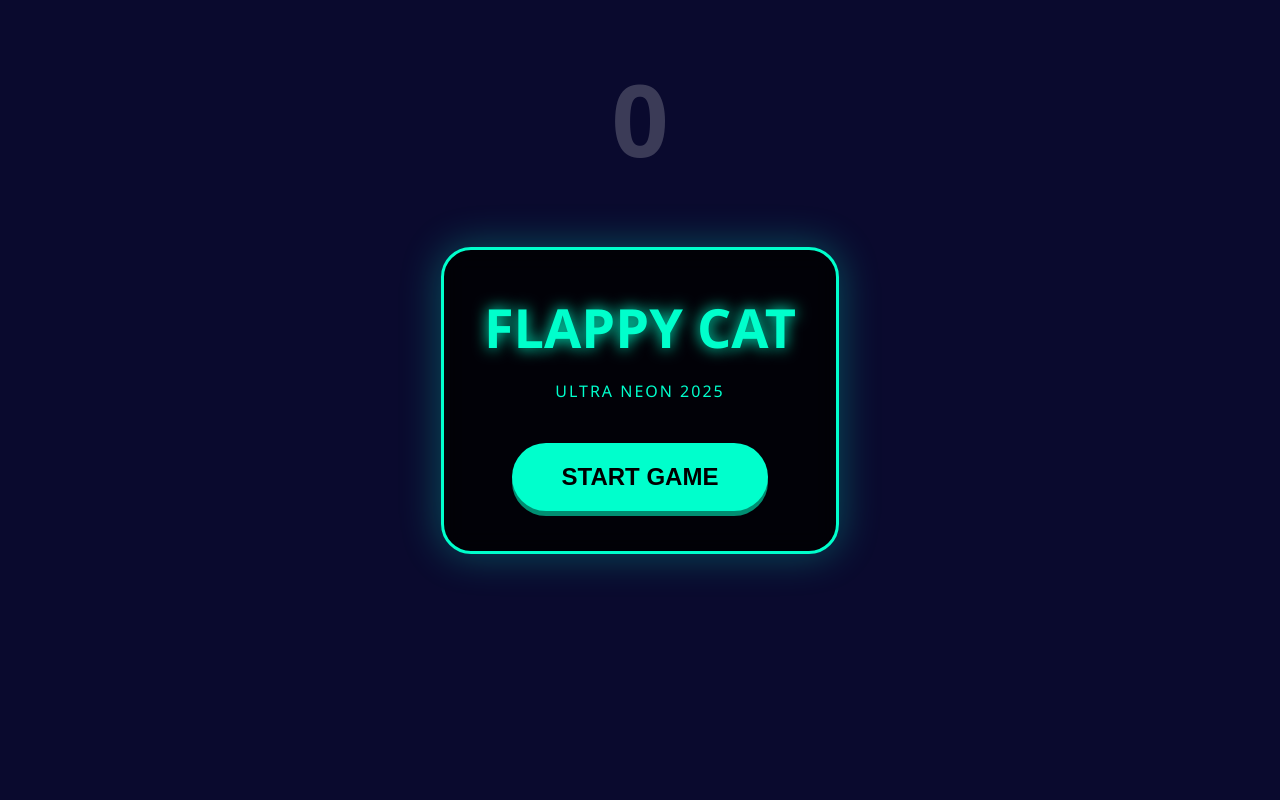
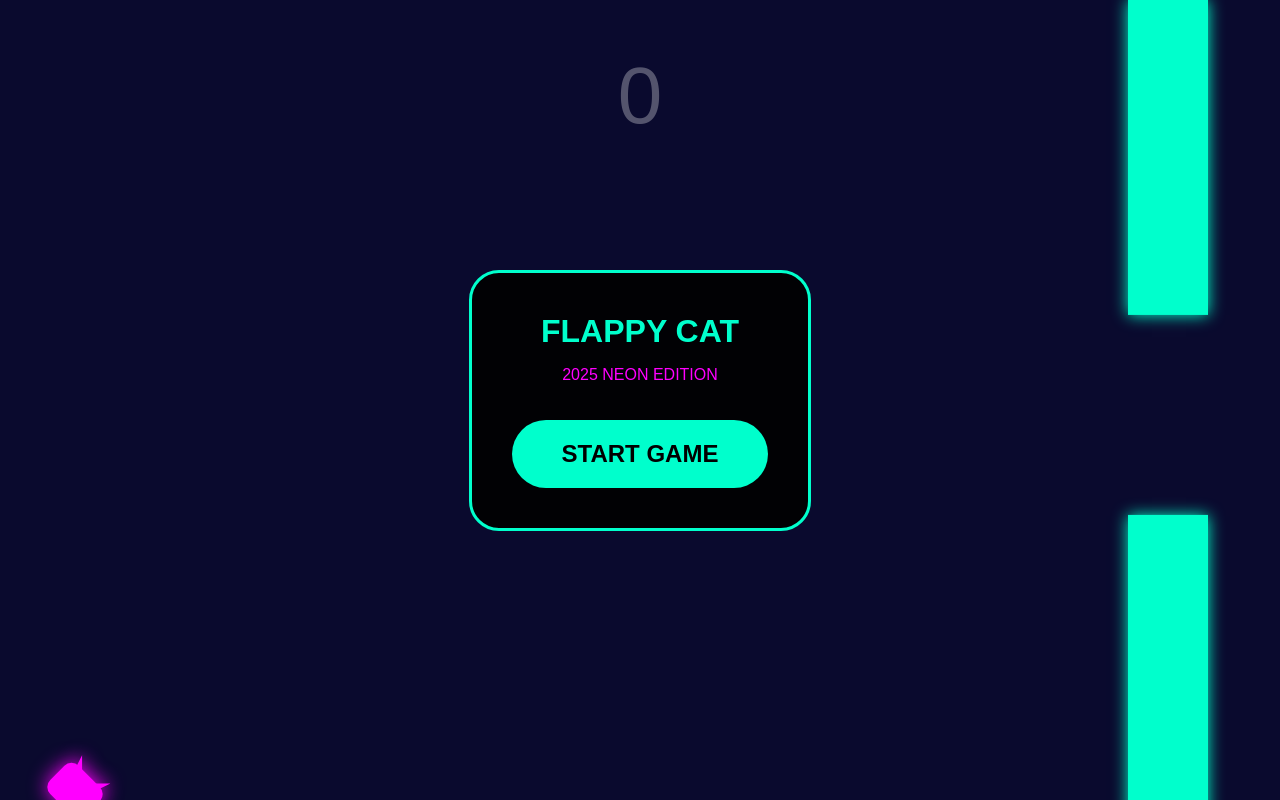
Before and after one commit to ahmedadan1/Flappy-cat-, a plain HTML site: page index.html in a window 1280 px wide. Both pictures are taken after a click on the button "START GAME". Drawn offline with Linux system fonts and the light colour scheme.

Commit message:
Refactor HTML structure and update styles

```diff
--- a/index.html
+++ b/index.html
@@ -6,108 +6,81 @@
     <title>Flappy Cat 2025</title>
     <style>
         * { box-sizing: border-box; touch-action: manipulation; }
-        body { margin: 0; overflow: hidden; background: #050505; font-family: 'Segoe UI', Tahoma, Geneva, Verdana, sans-serif; height: 100vh; width: 100vw; }
+        body { margin: 0; overflow: hidden; background: #050505; font-family: sans-serif; height: 100vh; width: 100vw; }
+        #game-container { position: relative; width: 100%; height: 100%; }
+        canvas { display: block; width: 100%; height: 100%; background: #0a0a2e; }
 
-        #game-wrap { position: relative; width: 100%; height: 100%; display: flex; flex-direction: column; }
-        canvas { display: block; flex-grow: 1; background: #0a0a2e; width: 100%; height: 100%; }
-
-        /* UI Layer */
-        #overlay {
+        /* UI Styling */
+        #ui {
             position: absolute; top: 0; left: 0; width: 100%; height: 100%;
-            display: flex; align-items: center; justify-content: center; pointer-events: none;
-            z-index: 20;
+            display: flex; align-items: center; justify-content: center; z-index: 10;
         }
         #menu {
-            pointer-events: auto; text-align: center; background: rgba(0, 0, 0, 0.85);
-            padding: 40px; border-radius: 30px; border: 3px solid #00ffcc;
-            box-shadow: 0 0 40px rgba(0, 255, 204, 0.3); backdrop-filter: blur(10px);
+            text-align: center; background: rgba(0, 0, 0, 0.9); padding: 40px;
+            border-radius: 30px; border: 3px solid #00ffcc; color: white;
         }
-        h1 { color: #00ffcc; font-size: clamp(32px, 8vw, 54px); margin: 0; text-shadow: 0 0 15px #00ffcc; text-transform: uppercase; }
-
         button {
-            background: #00ffcc; color: #000; border: none; padding: 20px 50px;
-            font-size: 24px; font-weight: 900; cursor: pointer; border-radius: 50px;
-            margin-top: 25px; transition: 0.2s; box-shadow: 0 5px 0 #008f72;
+            background: #00ffcc; color: black; border: none; padding: 20px 50px;
+            font-size: 24px; font-weight: bold; border-radius: 50px; cursor: pointer;
+            margin-top: 20px;
         }
-        button:active { transform: translateY(4px); box-shadow: 0 1px 0 #008f72; }
-
-        #score-view {
+        #score {
             position: absolute; top: 50px; width: 100%; text-align: center;
-            font-size: 100px; color: rgba(255, 255, 255, 0.2); font-weight: 900;
-            pointer-events: none; z-index: 10;
+            font-size: 80px; color: white; opacity: 0.3; pointer-events: none; z-index: 5;
         }
     </style>
 </head>
 <body>
 
-    <div id="game-wrap">
-        <div id="score-view">0</div>
-        <div id="overlay">
+    <div id="game-container">
+        <div id="score">0</div>
+        <div id="ui">
             <div id="menu">
-                <h1>FLAPPY CAT</h1>
-                <p style="color: #00ffcc; letter-spacing: 2px;">ULTRA NEON 2025</p>
-                <button id="startBtn">START GAME</button>
+                <h1 style="margin:0; color:#00ffcc;">FLAPPY CAT</h1>
+                <p style="color:#ff00ff;">2025 NEON EDITION</p>
+                <button onclick="startGame()">START GAME</button>
             </div>
         </div>
-        <canvas id="game"></canvas>
+        <canvas id="gameCanvas"></canvas>
     </div>
 
     <script>
-        const canvas = document.getElementById('game');
+        const canvas = document.getElementById('gameCanvas');
         const ctx = canvas.getContext('2d');
-        const scoreView = document.getElementById('score-view');
-        const menu = document.getElementById('menu');
-        const startBtn = document.getElementById('startBtn');
+        const scoreEl = document.getElementById('score');
+        const uiEl = document.getElementById('ui');
 
-        // Resize function for Computer and Phone
-        function resize() {
-            canvas.width = window.innerWidth;
-            canvas.height = window.innerHeight;
-        }
-        window.addEventListener('resize', resize);
-        resize();
+        canvas.width = window.innerWidth;
+        canvas.height = window.innerHeight;
 
-        let gameState = 'START';
+        let gameState = 'MENU';
         let score = 0;
         let pipes = [];
-        let cat = { x: 80, y: 0, w: 45, h: 35, v: 0, g: 0.45, jump: -8 };
+        let cat = { x: 50, y: 0, w: 50, h: 40, v: 0, g: 0.5 };
 
         function startGame() {
             gameState = 'PLAYING';
-            menu.style.display = 'none';
+            uiEl.style.display = 'none';
             score = 0;
-            scoreView.innerText = "0";
+            scoreEl.innerText = "0";
             pipes = [];
             cat.y = canvas.height / 2;
             cat.v = 0;
         }
 
         function flap() {
-            if (gameState === 'PLAYING') {
-                cat.v = cat.jump;
-            }
+            if (gameState === 'PLAYING') cat.v = -8;
         }
 
-        // Input Listeners (Mouse, Touch, and Keyboard)
-        startBtn.addEventListener('click', (e) => {
-            e.stopPropagation();
-            startGame();
-        });
-
-        window.addEventListener('mousedown', (e) => {
-            if (e.target.tagName !== 'BUTTON') flap();
-        });
-
+        // Input handling
+        window.addEventListener('mousedown', flap);
         window.addEventListener('touchstart', (e) => {
-            if (e.target.tagName !== 'BUTTON') {
+            if (gameState === 'PLAYING') {
                 flap();
-                if (gameState === 'PLAYING') e.preventDefault();
+                e.preventDefault();
             }
         }, { passive: false });
-
-        window.addEventListener('keydown', (e) => {
-            if (e.code === 'Space' || e.code === 'ArrowUp') flap();
-        });
+        window.addEventListener('keydown', (e) => { if(e.code === 'Space') flap(); });
 
         function update() {
             if (gameState !== 'PLAYING') return;
@@ -115,77 +88,77 @@
             cat.v += cat.g;
             cat.y += cat.v;
 
-            // Pipe Generation
+            // Collision with floor/ceiling
+            if (cat.y + cat.h > canvas.height || cat.y < 0) {
+                gameState = 'MENU';
+                uiEl.style.display = 'flex';
+            }
+
+            // Pipe spawning
             if (pipes.length === 0 || pipes[pipes.length - 1].x < canvas.width - 300) {
-                let gap = 200;
-                let topH = Math.random() * (canvas.height - gap - 200) + 100;
-                pipes.push({ x: canvas.width, top: topH, gap: gap, passed: false });
+                let pipeGap = 200;
+                let topHeight = Math.random() * (canvas.height - 400) + 100;
+                pipes.push({ x: canvas.width, top: topHeight, gap: pipeGap, passed: false });
             }
 
             pipes.forEach((p, i) => {
                 p.x -= 4;
 
-                // Collision Detection
-                if (cat.x + 5 < p.x + 80 && cat.x + cat.w - 5 > p.x &&
-                    (cat.y + 5 < p.top || cat.y + cat.h - 5 > p.top + p.gap)) {
-                    gameState = 'START';
-                    menu.style.display = 'block';
+                // Collision with pipes
+                if (cat.x < p.x + 80 && cat.x + cat.w > p.x &&
+                    (cat.y < p.top || cat.y + cat.h > p.top + p.gap)) {
+                    gameState = 'MENU';
+                    uiEl.style.display = 'flex';
                 }
 
                 // Scoring
                 if (!p.passed && p.x + 80 < cat.x) {
                     p.passed = true;
                     score++;
-                    scoreView.innerText = score;
+                    scoreEl.innerText = score;
                 }
 
                 if (p.x < -100) pipes.splice(i, 1);
             });
-
-            // Boundary Check
-            if (cat.y + cat.h > canvas.height || cat.y < 0) {
-                gameState = 'START';
-                menu.style.display = 'block';
-            }
         }
 
         function draw() {
-            ctx.clearRect(0, 0, canvas.width, canvas.height);
-
-            // Background
             ctx.fillStyle = '#0a0a2e';
-            ctx.fillRect(0,0, canvas.width, canvas.height);
+            ctx.fillRect(0, 0, canvas.width, canvas.height);
 
             // Draw Pipes
+            ctx.fillStyle = '#00ffcc';
             ctx.shadowBlur = 15;
-            ctx.shadowColor = "#00ffcc";
-            ctx.fillStyle = "#00ffcc";
+            ctx.shadowColor = '#00ffcc';
             pipes.forEach(p => {
-                ctx.fillRect(p.x, 0, 80, p.top); // Top Pipe
-                ctx.fillRect(p.x, p.top + p.gap, 80, canvas.height); // Bottom Pipe
+                ctx.fillRect(p.x, 0, 80, p.top);
+                ctx.fillRect(p.x, p.top + p.gap, 80, canvas.height);
             });
 
             // Draw Cat
+            ctx.fillStyle = '#ff00ff';
             ctx.shadowBlur = 20;
-            ctx.shadowColor = "#ff00ff";
-            ctx.fillStyle = "#ff00ff";
-
+            ctx.shadowColor = '#ff00ff';
             ctx.save();
             ctx.translate(cat.x + cat.w/2, cat.y + cat.h/2);
             ctx.rotate(Math.min(Math.PI/4, Math.max(-Math.PI/4, cat.v * 0.05)));
-
-            // Cat Body
             ctx.beginPath();
             ctx.roundRect(-cat.w/2, -cat.h/2, cat.w, cat.h, 10);
             ctx.fill();
 
-            // Ears
+            // Ear detail
             ctx.beginPath();
             ctx.moveTo(-15, -15); ctx.lineTo(-20, -30); ctx.lineTo(-5, -15);
             ctx.moveTo(15, -15); ctx.lineTo(20, -30); ctx.lineTo(5, -15);
             ctx.fill();
+            ctx.restore();
 
-            // Eyes
-            ctx.fillStyle = "white";
-            ctx.beginPath(); ctx.arc(-8, -5, 4, 0, Math.PI*2); ctx.fill();
-            ctx.beginPath(); ctx.arc(
+            ctx.shadowBlur = 0;
+            update();
+            requestAnimationFrame(draw);
+        }
+
+        draw();
+    </script>
+</body>
+</html>
```
